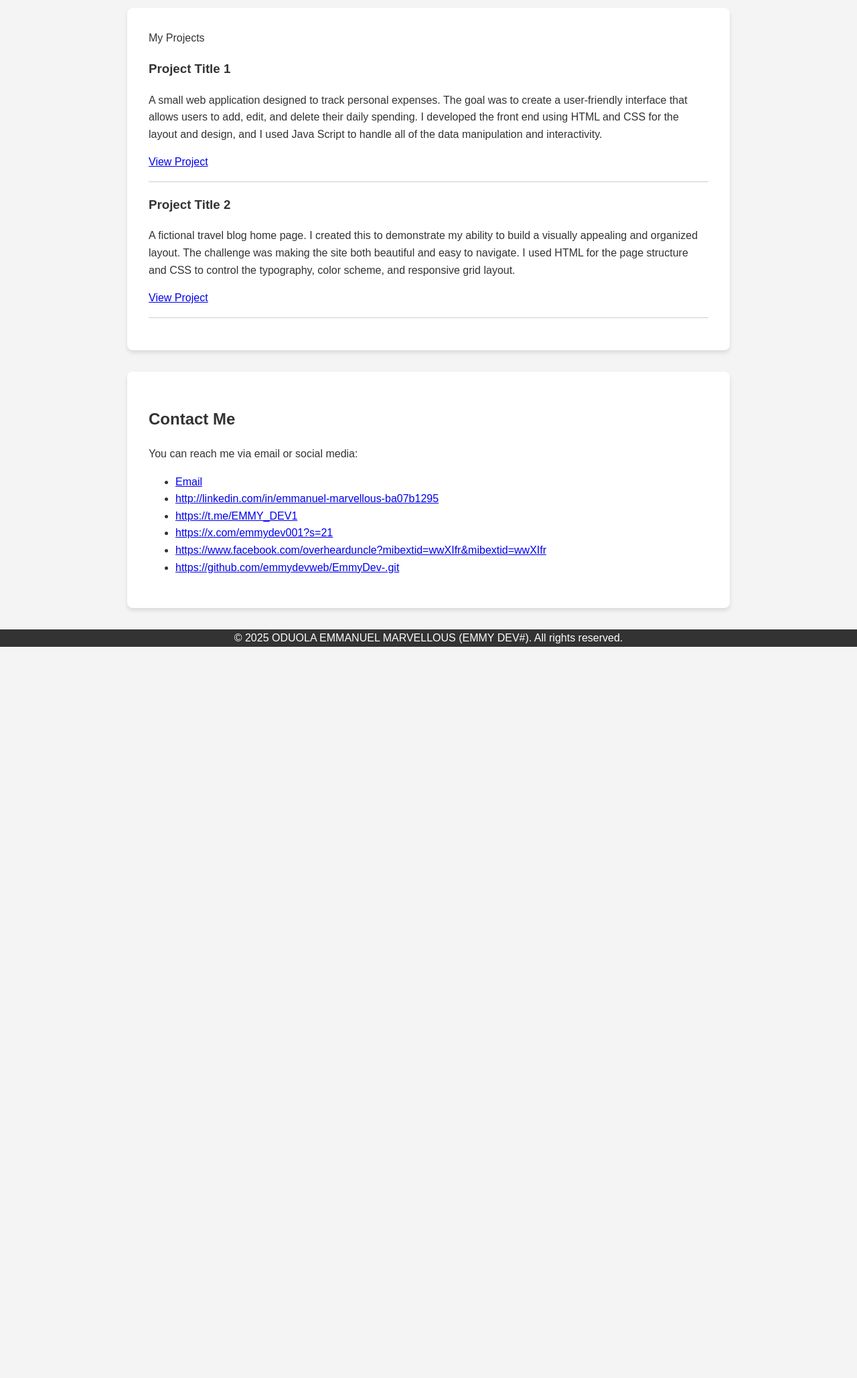
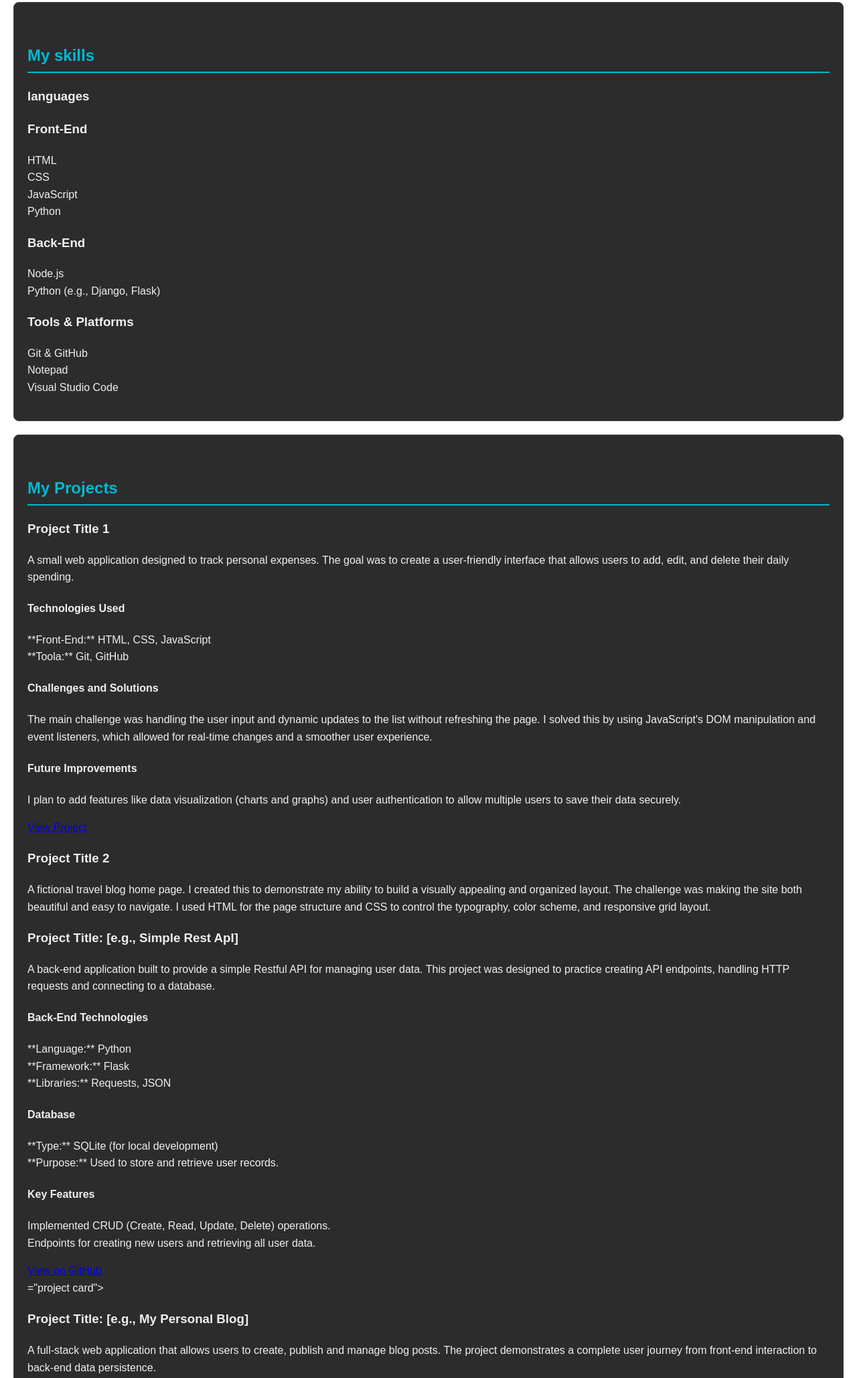
Before and after one commit to emmydevweb/EmmyDev-, a plain HTML site: page index.html in a window 1280 px wide. Shown: the part 519-2577 px from the top of the page at 67% size. Before the commit the page ends 1501 px from the top, so only its background shows below. Drawn offline with Linux system fonts and the light colour scheme.

Commit message:
Add files via upload

```diff
--- a/index.html
+++ b/index.html
@@ -21,20 +21,95 @@ href="styles.css">
             <p>A crypto trader & A Programmer</p>
             <p>I build, design, test, launch & maintain APPS & WEBSITES. FULL STACK ENGINEER</p>
             <P>I trade all types of valid crypto coins... always active for business,... HIT ME UP let's deal.<p>
+            <p>I'm a passionate full-stack developer eager with a strong focus on building ckeank, efficient, and user-friendly web applications. I love taking on new challenges and
+                continuously improving my skills to deliver high-quality solutions. I am actively seeking opportunities to contribute to innovative projects and grow as a developer.</p>
             </section>
-
-            <section id="projects"
+            <section id="skills">
+                <h2>My skills</h2>
+                <div>
+                    <h3>languages</h3>
+                    <h3>Front-End</h3>
+                    <ul>
+                        <li>HTML</li>
+                        <li>CSS</li>
+                        <li>JavaScript</li>
+                        <li>Python</li>
+                    </ul>
+                </div>
+                <div>
+                    <h3>Back-End</h3>
+                    <ul>
+                        <li>Node.js</li>
+                        <li>Python (e.g., Django, Flask)</li>
+                    </ul>
+                </div>
+                <div>
+                    <h3>Tools & Platforms</h3>
+                    <ul>
+                        <li>Git & GitHub</li>
+                        <li>Notepad</li>
+                        <li>Visual Studio Code</li>
+                    </ul>
+                </div>
+            </section>
+            <section id="projects">
                  <h2>My Projects</h2>
                  <div class="project-card">
                      <h3>Project Title 1</h3>
-                     <p>A small web application designed to track personal expenses. The goal was to create a user-friendly interface that allows users to add, edit, and delete their daily spending.
-                        I developed the front end using HTML and CSS for the layout and design, and I used Java Script to handle all of the data manipulation and interactivity.</p>
+                     <p>A small web application designed to track personal expenses. The goal was to create a user-friendly interface that allows users to add, edit, and delete their daily spending.</p>
+
+                     <h4>Technologies Used</h4>
+                     <ul>
+                        <li>**Front-End:** HTML, CSS, JavaScript</li>
+                        <li>**Toola:** Git, GitHub</li>
+                     </ul>
+
+                     <h4>Challenges and Solutions</h4>
+                     <p>The main challenge was handling the user input and dynamic updates to the list without refreshing the page. I solved this by using JavaScript's DOM manipulation and event listeners, which allowed for real-time changes and a smoother user experience.</p>
+
+                     <h4>Future Improvements</h4>
+                     <p>I plan to add features like data visualization (charts and graphs) and user authentication to allow multiple users to save their data securely.</p>
                         <a href="#">View Project</a>
                     </div>
                     <div class="project-card">
                     <h3>Project Title 2</h3>
                     <p>A fictional travel blog home page. I created this to demonstrate my ability to build a visually appealing and organized layout.
                        The challenge was making the site both beautiful and easy to navigate. I used HTML for the page structure and CSS to control the typography, color scheme, and responsive grid layout.</p>
+                    <div class="project-card">
+                        <h3>Project Title: [e.g., Simple Rest ApI]</h3>
+                        <p>A back-end application built to provide a simple Restful API for managing user data. This project was designed to practice creating API endpoints, handling HTTP requests and connecting to a database.</p>
+
+                        <h4>Back-End Technologies</h4>
+                        <ul>
+                            <li>**Language:** Python</li>
+                            <li>**Framework:** Flask</li>
+                            <li>**Libraries:** Requests, JSON</li>
+                        </ul>
+
+                        <h4>Database</h4>
+                        <ul>
+                            <li>**Type:** SQLite (for local development)</li>
+                            <li>**Purpose:** Used to store and retrieve user records.</li>
+                        </ul>
+
+                        <h4>Key Features</h4>
+                        <ul>
+                            <li>Implemented CRUD (Create, Read, Update, Delete) operations.</li>
+                            <li>Endpoints for creating new users and retrieving all user data.</li>
+                        </ul>
+
+                        <a href="https://github.com/emmydevweb/EmmyDev-"target="_blank">View on GitHub</a>
+                    <div class>="project card">
+                        <h3>Project Title: [e.g., My Personal Blog]</h3>
+                        <p>A full-stack web application that allows users to create, publish and manage blog posts. The project demonstrates a complete user journey from front-end interaction to back-end data persistence.</p>
+
+                        <h4>Technologies Used</h4>
+                        <ul>
+                            <li>**Front-End:** HTML, CSS, Javascript (React)</li>
+                            <li>**Back-End:** Node.js (Express.js framework)</li>
+                            <li>**Database:** MongoDB (or PostgreSQL)</li>
+                        </ul>
+                    </div>
                         <a href="#">View Project</a>
                         </div>
                     </section>
@@ -43,11 +118,11 @@ href="styles.css">
                         <p>You can reach me via email or social media:</p>
                         <ul>
                             <li><a href="mailto:your_marvellousoduola@gmail.com">Email</a></li>
-                            <li><a href="#">http://linkedin.com/in/emmanuel-marvellous-ba07b1295</a></li>
-                            <li><a href="#">https://t.me/EMMY_DEV1</a></li>
-                            <li><a href="#">https://x.com/emmydev001?s=21</a></li>
-                            <li><a href="#">https://www.facebook.com/overhearduncle?mibextid=wwXIfr&mibextid=wwXIfr</a></li>
-                            <li><a href="#">https://github.com/emmydevweb/EmmyDev-.git</a></li>
+                            <li><a href="https://linkedin.com/in/emmanuel-marvellous-ba07b1295">LinkedIn</a></li>
+                            <li><a href="https://t.me/EMMY_DEV1">Telegram</a></li>
+                            <li><a href="https://x.com/emmydev001?s=21">X</a></li>
+                            <li><a href="https://www.facebook.com/overhearduncle?mibextid=wwXIfr&mibextid=wwXIfr">Facebook</a></li>
+                            <li><a href="https://github.com/emmydevweb/EmmyDev-.git">GitHub</a></li>
                         </ul>
                     </section>
                 </main>
--- a/styles.css
+++ b/styles.css
@@ -1,41 +1,69 @@
+/* General Body and Fonts */
 body {
     font-family: Arial, sans-serif;
+    line-height: #1a1a1a;
+    color: #f0f0f0;
     line-height: 1.6;
     margin: 0;
-    padding: 0;
-    background-color: #f4f4f4;
-    color: #333;
+    padding: 20px;
 }
-header {
-    background: #333;
-    color: #fff;
-    text-align: center;
-    padding: 2rem 0;
+/* Container for all content */
+.container {
+    max-width: 900px;
+    margin: 0 auto;
+    padding: 20px;
+    background-color: #2c2c2c;
+    border-radius: 8px;
+    box-shadow: 0 4px 8px rgba(0, 0, 0, 0.2);
 }
-main {
-    max-width: 900px;
-    margin: 2rem auto;
-    padding: 0 2rem;
+/* Main Titles and Headers */
+h1, h2 {
+    color: #00b8d4; /* A vibrant blue color */
+    border-bottom: 2px solid #00b8d4;
+    padding-bottom: 5px;
+
 }
+h2 {
+    margin-top: 40px;
+}
+/* Section Styling */
 section {
-    background: #fff;
-    padding: 2rem;
-    margin-bottom: 2rem;
+    padding: 20px;
+    margin-bottom: 20px;
+    border: 1px solid #444;
     border-radius: 8px;
-    box-shadow: 0 4px 6px rgba(0, 0, 0, 0.1);
+    background-color: #2c2c2c;
 }
-.project-card {
-    border-bottom: 1px solid #ccc;
-    padding-bottom: 1rem;
-    margin-bottom: 1rem;
+/* Project Cards */
+.project {
+    background-color: #3b3b3b;
+    border-radius: 8px;
+    padding: 20px;
+    margin-bottom: 20px;
 }
-footer {
-    text-align: center;
-    padding: 1 rem 0;
-    background: #333;
-    color: #fff;
+.project h3 {
+    margin-top: 0;
+    color: #ff9800; /* A nice orange for project titles */
+}
+.project a {
+    color: #ff9800;
+    text-decoration: none;
+    font-weight: bold;
+}
+/* Links and Social Media */
+.contact-links a {
+    color: #00b8d4;
+    text-decoration: none;
+    font-weight: bold;
 }
 
+.contact-links a:hover {
+    text-decoration: underline;
+}
+ul {
+    list-style-type: none;
+    padding: 0;
+}
 
 #scrollToTopBtn {
     display: none; /* Hide the button by default */
```
